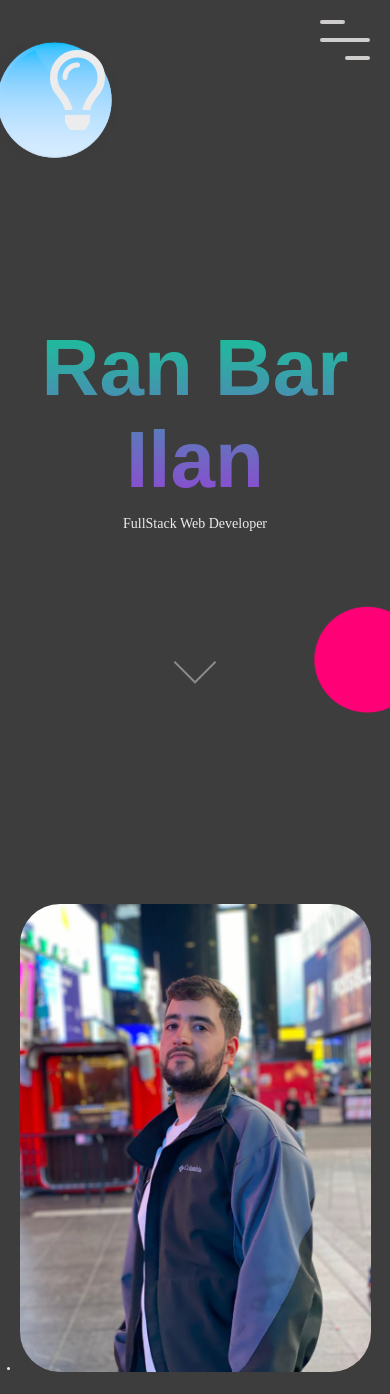
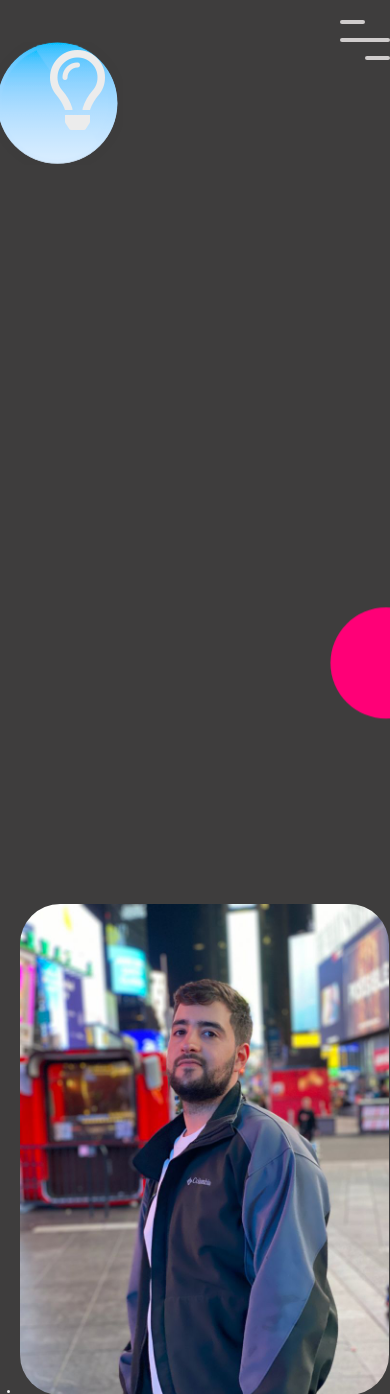
Before and after one commit to ranbri/ranbri.github.io, a PHP site: page / in a window 390 px wide; the page is wider, and only the part inside the window is pictured. Shown: the top 1394 px of that part. Run offline with PHP 8.4, Linux system fonts and the light colour scheme; some web fonts are replaced.

Commit message:
phone size 105%

```diff
--- a/index.html
+++ b/index.html
@@ -198,7 +198,7 @@
                         <br>
                         <a href="https://www.idf.il/" class="cta">Website</a>
                     </li>
-                    <li class="date" data-date="Apr 2019 - Feb 2020" data-aos="fade-up" data-aos-duration="300ms">
+                    <li class="date" data-date="Apr 2019   - &nbsp; Feb 2020" data-aos="fade-up" data-aos-duration="300ms">
                         <h1>Floor Supervisor, Hamburg TLD</h1>
                         <p>Floor Supervisor (Restaurant) – Managing a team, controlling the workflow of the Restaurant
                             and all the financial transactions.
--- a/main.css
+++ b/main.css
@@ -1367,8 +1367,9 @@ color:#ff0000;
 @media screen and (max-width: 400px){
 
     body{
+        position: relative;
         background: rgb(62, 61, 61) no-repeat center fixed;
-        width: 100%;
+        width: 105%;
         height: 100%;
         background-size: cover;
         overflow-x: hidden !important;
```
